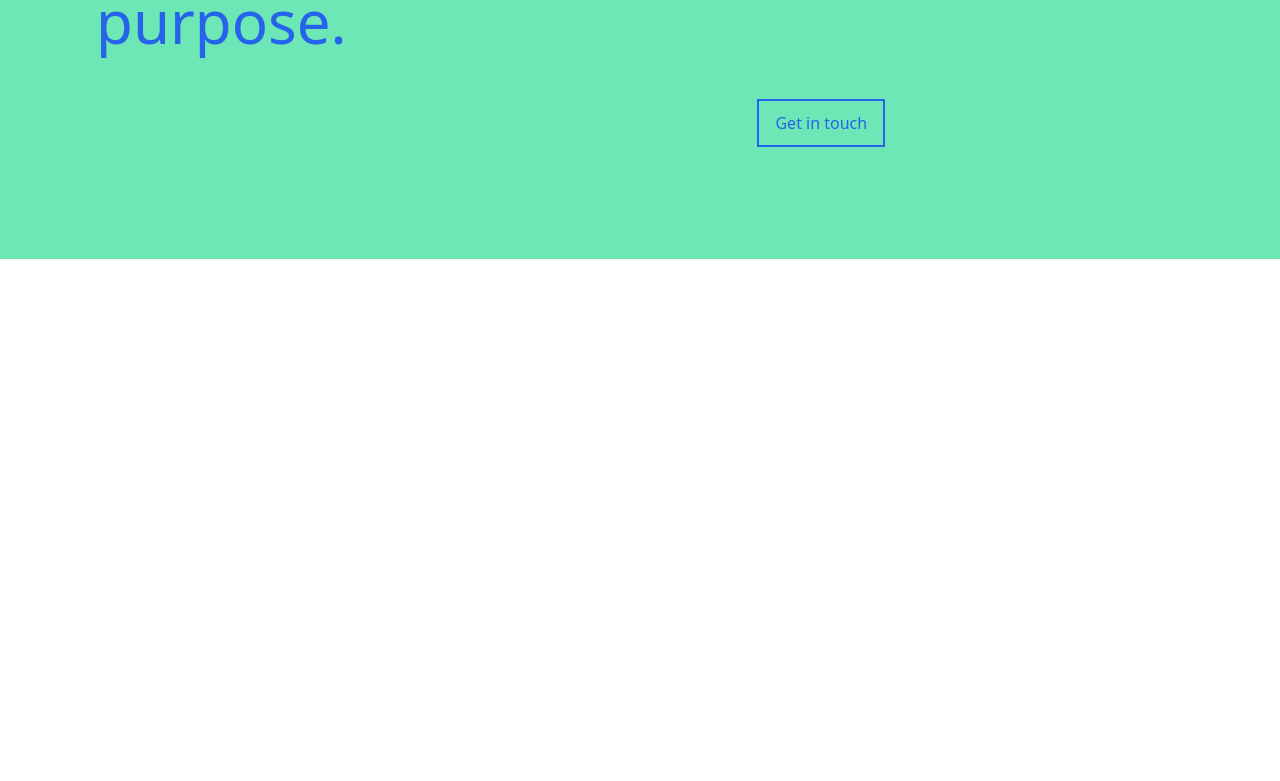
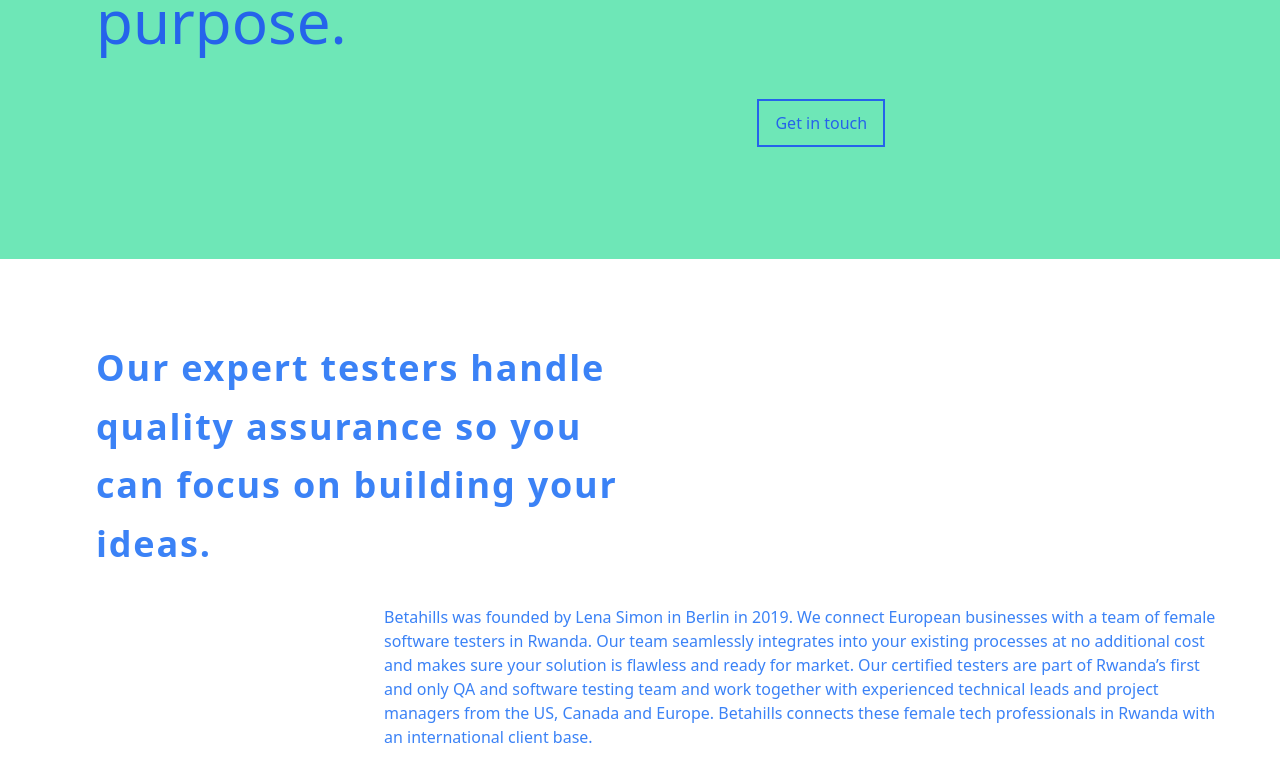
Before and after one commit to TuyizeeAnastase/betahill, a React (Create React App) app: page / in a window 1280 px wide. Shown: the part 337-1118 px from the top of the page. Before the commit the page ends 800 px from the top, so only its background shows below. Built offline with nearby package versions, Linux system fonts and the light colour scheme.

Commit message:
ft/about-section

```diff
--- a/src/App.js
+++ b/src/App.js
@@ -1,10 +1,12 @@
 import React from 'react';
 import Header from './components/header';
+import About from './components/about';
 
 const App=()=>{
   return (
     <div >
       <Header />
+      <About />
     </div>
   );
 }
--- /dev/null
+++ b/src/components/about.js
@@ -0,0 +1,18 @@
+import React from 'react';
+
+const About=()=>{
+    return (
+        <div>
+           <div className="font-semibold text-blue-500 text-4xl tracking-wider leading-relaxed mt-20 ml-24 mr-14 w-5/12">
+           Our expert testers handle quality assurance so you can focus on building your ideas.
+           </div>
+           <div className="text-blue-500 ml-96 center mt-8 mr-14 text-base mb-20 font-normal not-italic">
+           <p className="text-left">Betahills was founded by Lena Simon in Berlin in 2019.
+           We connect European businesses with a team of female software testers in Rwanda. Our team seamlessly integrates into your existing processes at no additional cost and makes sure your solution is flawless and ready for market. Our certified testers are part of Rwanda’s first and only QA and software testing team and work together with experienced technical leads and project managers from the US, Canada and Europe. Betahills connects these female tech professionals in Rwanda with an international client base.
+           </p>
+           </div>
+        </div>
+    )
+}
+
+export default About;
```
